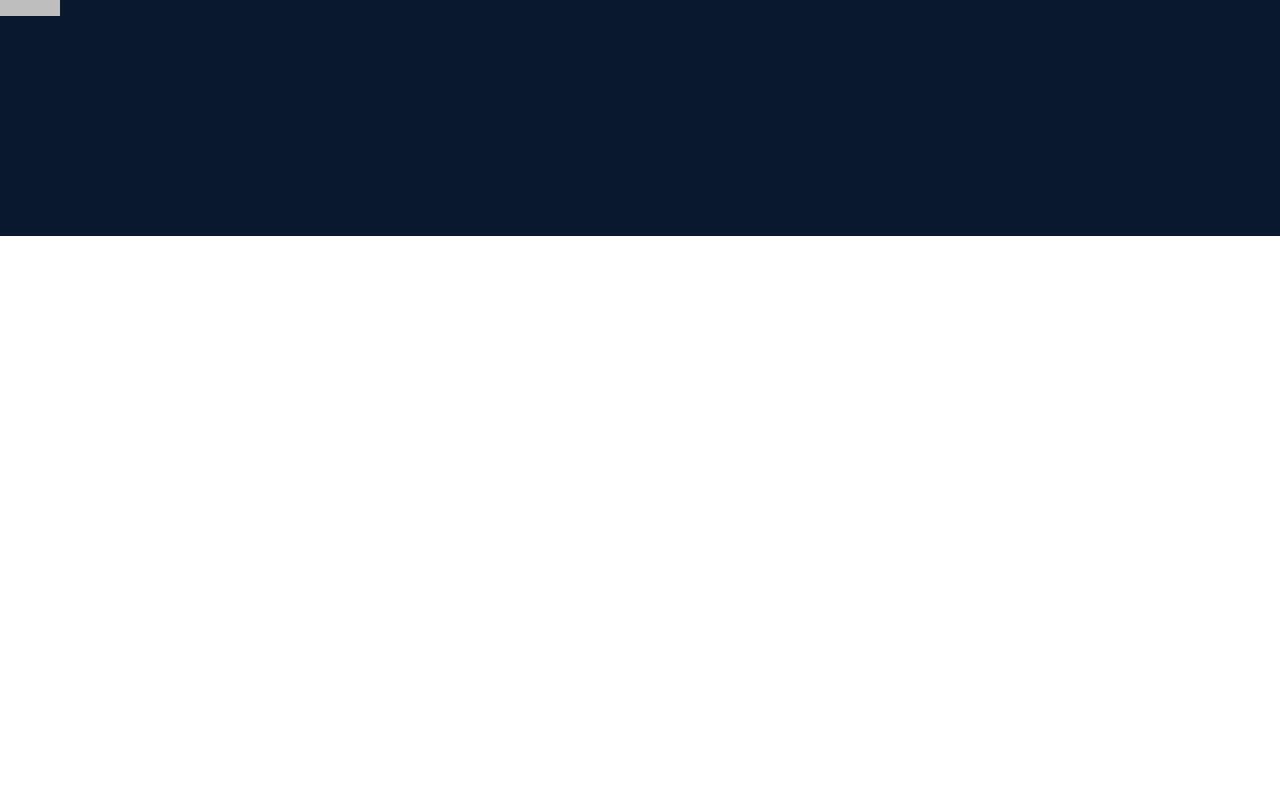
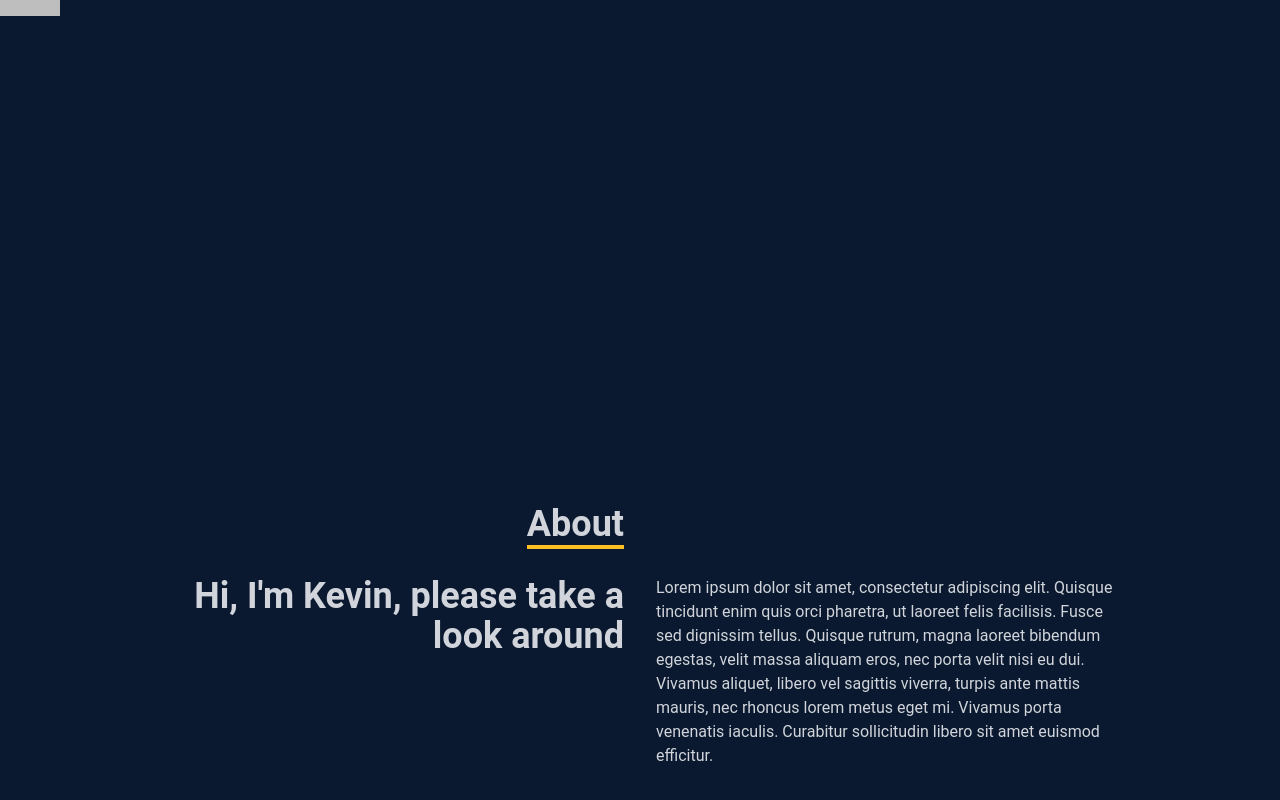
Before and after one commit to kevinjsalinas/portfolio2, a React (Create React App) app in the folder frontend/: page / in a window 1280 px wide. Shown: the part 564-1364 px from the top of the page. Before the commit the page ends 800 px from the top, so only its background shows below. Built offline with nearby package versions, Linux system fonts and the light colour scheme.

Commit message:
added about me section

```diff
--- a/frontend/src/App.js
+++ b/frontend/src/App.js
@@ -1,5 +1,7 @@
 import Home from "./components/Home";
 import Navbar from "./components/Navbar";
+import About from "./components/About";
+import Skills from "./components/Skills";
 
 function App() {
 
@@ -8,6 +10,8 @@ function App() {
     <div>
       <Navbar/>
       <Home/>
+      <About/>
+      <Skills/>
 
     </div>
   );
--- a/frontend/src/components/About.js
+++ b/frontend/src/components/About.js
@@ -4,13 +4,24 @@ function About() {
   return (
     <div name="about" className='w-full h-screen bg-[#0a192f] text-gray-300'>
         <div className='flex flex-col justify-center items-center w-full h-full'>
-            <div>
-                <div>
-                    <p>About</p>
+            <div className='max-w-[1000px] w-full grid grid-cols-2 gap-8'>
+                <div className='sm:text-right pb-8 pl-4'>
+                    <p className='text-4xl font-bold inline border-b-4 border-amber-400'>About</p>
                 </div>
+                <div></div>
             </div>
+                <div className='max-w-[1000px] w-full grid sm:grid-cols-2 gap-8 px-4'>
+                    <div className='sm:text-right text-4xl font-bold'>
+                        <p>Hi, I'm Kevin, please take a look around</p>
+                    </div>
+                    <div>
+                        <p>
+                            Lorem ipsum dolor sit amet, consectetur adipiscing elit. Quisque tincidunt enim quis orci pharetra, ut laoreet felis facilisis. Fusce sed dignissim tellus. Quisque rutrum, magna laoreet bibendum egestas, velit massa aliquam eros, nec porta velit nisi eu dui. Vivamus aliquet, libero vel sagittis viverra, turpis ante mattis mauris, nec rhoncus lorem metus eget mi. Vivamus porta venenatis iaculis. Curabitur sollicitudin libero sit amet euismod efficitur.
+                        </p>
+
+                    </div>
+                </div>
         </div>
-
     </div>
   )
 }
--- /dev/null
+++ b/frontend/src/components/Skills.js
@@ -0,0 +1,12 @@
+import React from 'react'
+
+const Skills = () => {
+
+  return (
+    <div>
+
+    </div>
+  )
+}
+
+export default Skills
```
